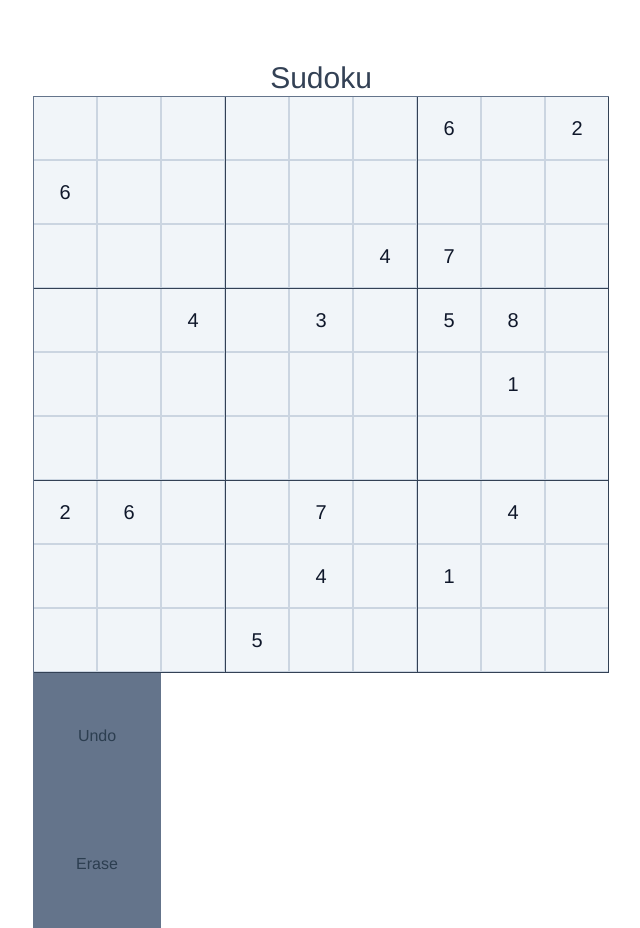
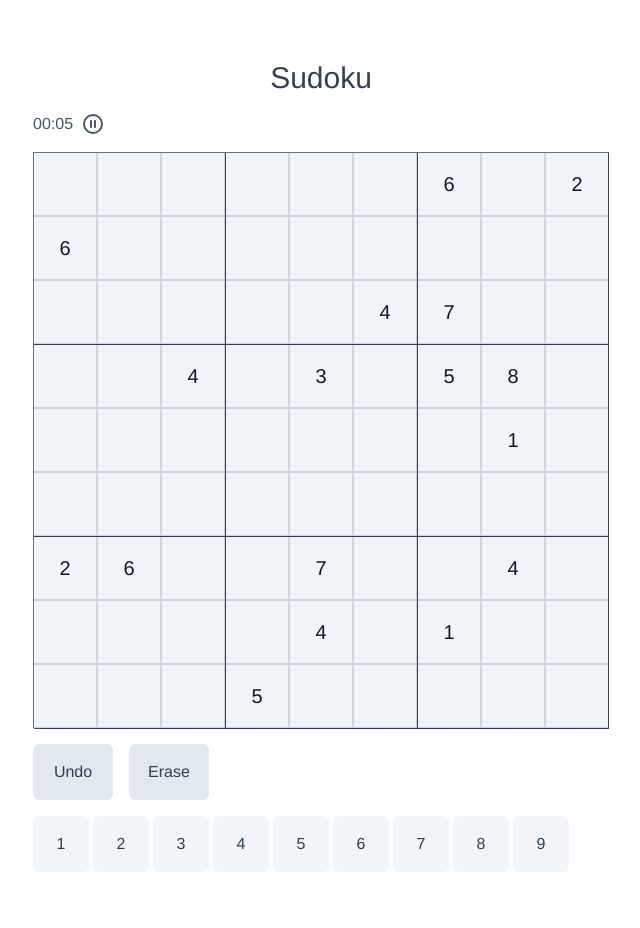
Before and after one commit to jonakirke94/vue-sudoku, a Vue app: page / in a window 1280 px wide. Shown: the whole page, without its empty margins (319-959 px from the left). After the commit the page ends 872 px from the top, so only its background shows below. Built offline with nearby package versions, Linux system fonts and the light colour scheme.

Commit message:
added timer functionality

```diff
--- a/src/App.vue
+++ b/src/App.vue
@@ -2,6 +2,8 @@
 	<div id="app" class="w-full flex justify-center" @click="clickedOutsideBoard">
 		<div class="flex flex-col justify-between max-w-screen-md">
 			<h1 class="text-3xl text-gray-700">Sudoku</h1>
+
+			<timer :running="running" @pause="pause" @start="start" :time="time"></timer>
 
 			<div class="relative flex-shrink-0">
 				<board-overlay></board-overlay>
@@ -20,17 +22,27 @@
 				</div>
 			</div>
 
-			<button class="w-32 h-32" @click="undo" :class="[gameHistory.length ? 'bg-indigo-600' : 'bg-gray-500']">
-				Undo
-			</button>
+			<div class="flex space-x-4 my-4">
+				<button
+					class="w-20 h-14 rounded-md"
+					@click="undo"
+					:class="[gameHistory.length ? 'bg-indigo-600' : 'bg-gray-200']"
+				>
+					Undo
+				</button>
 
-			<button class="w-32 h-32" @click="deleteVal" :class="[selectedTileId ? 'bg-red-600' : 'bg-gray-500']">
-				Erase
-			</button>
+				<button
+					class="w-20 h-14 rounded-md"
+					@click="deleteVal"
+					:class="[selectedTileId ? 'bg-red-600' : 'bg-gray-200']"
+				>
+					Erase
+				</button>
+			</div>
 
-			<!-- 	<div class="grid grid-cols-3 grid-rows-3 w-96 mt-96">
-				<numpad v-for="x in 9" :key="x" :num="x"></numpad>
-			</div> -->
+			<ul class="flex space-x-1">
+				<numpad v-for="x in 9" :key="x" :num="x" @click.native="numpadClicked(x)"></numpad>
+			</ul>
 		</div>
 	</div>
 </template>
@@ -42,10 +54,13 @@ import Game from './sudoku/Game';
 import Numpad from './components/Numpad.vue';
 import GameTile from './components/GameTile.vue';
 import BoardOverlay from './components/BoardOverlay.vue';
+import Timer from './components/Timer.vue';
 import Tile from './sudoku/models/Tile';
 import UnitGroup from './sudoku/models/UnitGroup';
 import EditableTile from './sudoku/models/EditableTile';
 import Command from './sudoku/models/Command';
+
+import Clock from './sudoku/models/Timer';
 
 import { SENTINEL } from './sudoku/constants';
 
@@ -54,6 +69,7 @@ import { SENTINEL } from './sudoku/constants';
 		Numpad,
 		GameTile,
 		BoardOverlay,
+		Timer,
 	},
 })
 export default class App extends Vue {
@@ -69,9 +85,20 @@ export default class App extends Vue {
 
 	private gameHistory: Command[] = [];
 
+	private clock: Clock;
+
+	private running = true;
+
+	private time = '00:00';
+
 	created(): void {
 		this.game = new Game();
 		this.board = this.game.createBoard(this.valueChangedCb);
+		this.clock = new Clock();
+
+		this.clock.on('tick', (evt) => {
+			this.time = (evt as CustomEvent).detail;
+		});
 	}
 
 	mounted(): void {
@@ -153,6 +180,12 @@ export default class App extends Vue {
 
 	public addValue(id: string, val: number): void {
 		const tile = this.tilesMap.get(id);
+
+		if (tile?.value === val) {
+			// don't set same value
+			return;
+		}
+
 		if (tile instanceof EditableTile) {
 			const command = new Command(tile, val, tile.value);
 			this.gameHistory.push(command);
@@ -160,8 +193,24 @@ export default class App extends Vue {
 		}
 	}
 
+	public numpadClicked(val: number): void {
+		if (this.selectedTileId) {
+			this.addValue(this.selectedTileId, val);
+		}
+	}
+
 	public deleteVal(): void {
 		this.addValue(this.selectedTileId, SENTINEL);
+	}
+
+	public start(): void {
+		this.running = true;
+		this.clock.start();
+	}
+
+	public pause(): void {
+		this.clock.pause();
+		this.running = false;
 	}
 }
 </script>
--- a/src/components/GameTileRow.vue
+++ /dev/null
@@ -1,9 +0,0 @@
-<script lang="ts">
-import Tile from '@/sudoku/models/Tile';
-import { Component, Prop, Vue } from 'vue-property-decorator';
-
-@Component
-export default class GameTile extends Vue {
-	@Prop() private tiles!: Tile[];
-}
-</script>
--- a/src/components/Numpad.vue
+++ b/src/components/Numpad.vue
@@ -1,5 +1,5 @@
 <template>
-	<div class="p-8 border border-gray-700" @click="print">
+	<div class="w-14 h-14 flex justify-center items-center rounded-md bg-gray-100" @click="print">
 		{{ num }}
 	</div>
 </template>
--- /dev/null
+++ b/src/components/Timer.vue
@@ -0,0 +1,61 @@
+<template>
+	<div class="flex items-center py-4">
+		<span class="mr-2 text-gray-600">{{ time }}</span>
+
+		<span class="text-gray-600 cursor-pointer">
+			<svg
+				class="w-6 h-6"
+				fill="none"
+				stroke="currentColor"
+				viewBox="0 0 24 24"
+				xmlns="http://www.w3.org/2000/svg"
+				v-if="running"
+				@click="$emit('pause')"
+			>
+				<path
+					stroke-linecap="round"
+					stroke-linejoin="round"
+					stroke-width="2"
+					d="M10 9v6m4-6v6m7-3a9 9 0 11-18 0 9 9 0 0118 0z"
+				></path>
+			</svg>
+
+			<svg
+				class="w-6 h-6"
+				fill="none"
+				stroke="currentColor"
+				viewBox="0 0 24 24"
+				xmlns="http://www.w3.org/2000/svg"
+				@click="$emit('start')"
+				v-else
+			>
+				<path
+					stroke-linecap="round"
+					stroke-linejoin="round"
+					stroke-width="2"
+					d="M14.752 11.168l-3.197-2.132A1 1 0 0010 9.87v4.263a1 1 0 001.555.832l3.197-2.132a1 1 0 000-1.664z"
+				></path>
+				<path
+					stroke-linecap="round"
+					stroke-linejoin="round"
+					stroke-width="2"
+					d="M21 12a9 9 0 11-18 0 9 9 0 0118 0z"
+				></path>
+			</svg>
+		</span>
+	</div>
+</template>
+
+<script lang="ts">
+import { Component, Prop, Vue } from 'vue-property-decorator';
+
+@Component
+export default class Timer extends Vue {
+	@Prop({
+		default: false,
+	})
+	private running: boolean;
+
+	@Prop({ default: '00:00' }) readonly time: string;
+}
+</script>
--- a/src/sudoku/EventEmitter.ts
+++ b/src/sudoku/EventEmitter.ts
@@ -7,8 +7,8 @@ class MyEventEmitter extends EventTarget {
 		this.removeEventListener(target, callback);
 	}
 
-	emit(target: string): void {
-		this.dispatchEvent(new Event(target));
+	emit(target: string, value: string): void {
+		this.dispatchEvent(new CustomEvent(target, { detail: value }));
 	}
 }
 
--- /dev/null
+++ b/src/sudoku/models/Timer.ts
@@ -0,0 +1,53 @@
+import MyEventEmitter from '../EventEmitter';
+
+export default class Timer extends MyEventEmitter {
+	private timerFunction: ReturnType<typeof setInterval>;
+
+	private startTime: number;
+
+	private elapsedSeconds = 0;
+
+	private pausedSeconds = 0;
+
+	constructor() {
+		super();
+		this.start();
+	}
+
+	public start(): void {
+		this.startTime = Date.now();
+		this.timerFunction = setInterval(() => {
+			this.intrementor();
+		}, 500);
+	}
+
+	public pause(): void {
+		console.log('paused');
+		clearInterval(this.timerFunction);
+		this.pausedSeconds = this.elapsedSeconds;
+	}
+
+	public format(num: number): string {
+		let minutes: number | string = Math.floor(num / 60);
+		let seconds: number | string = num % 60;
+
+		if (minutes < 10) {
+			minutes = `0${minutes}`;
+		}
+
+		if (seconds < 10) {
+			seconds = `0${seconds}`;
+		}
+
+		return `${minutes}:${seconds}`;
+	}
+
+	private intrementor(): void {
+		const delta = Date.now() - this.startTime;
+
+		this.elapsedSeconds = Math.floor(delta / 1000) + this.pausedSeconds;
+
+		const formatted = this.format(this.elapsedSeconds);
+		this.emit('tick', formatted);
+	}
+}
```
